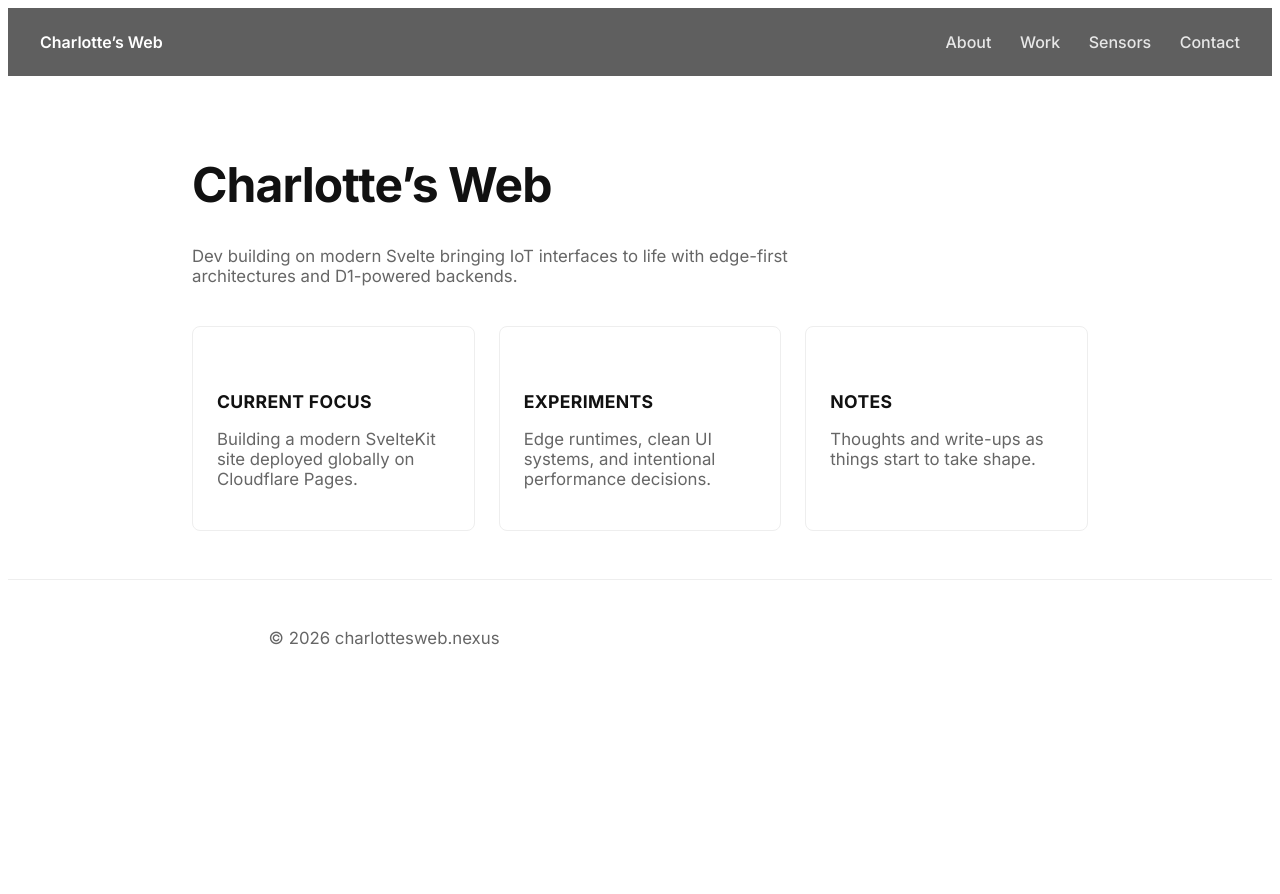
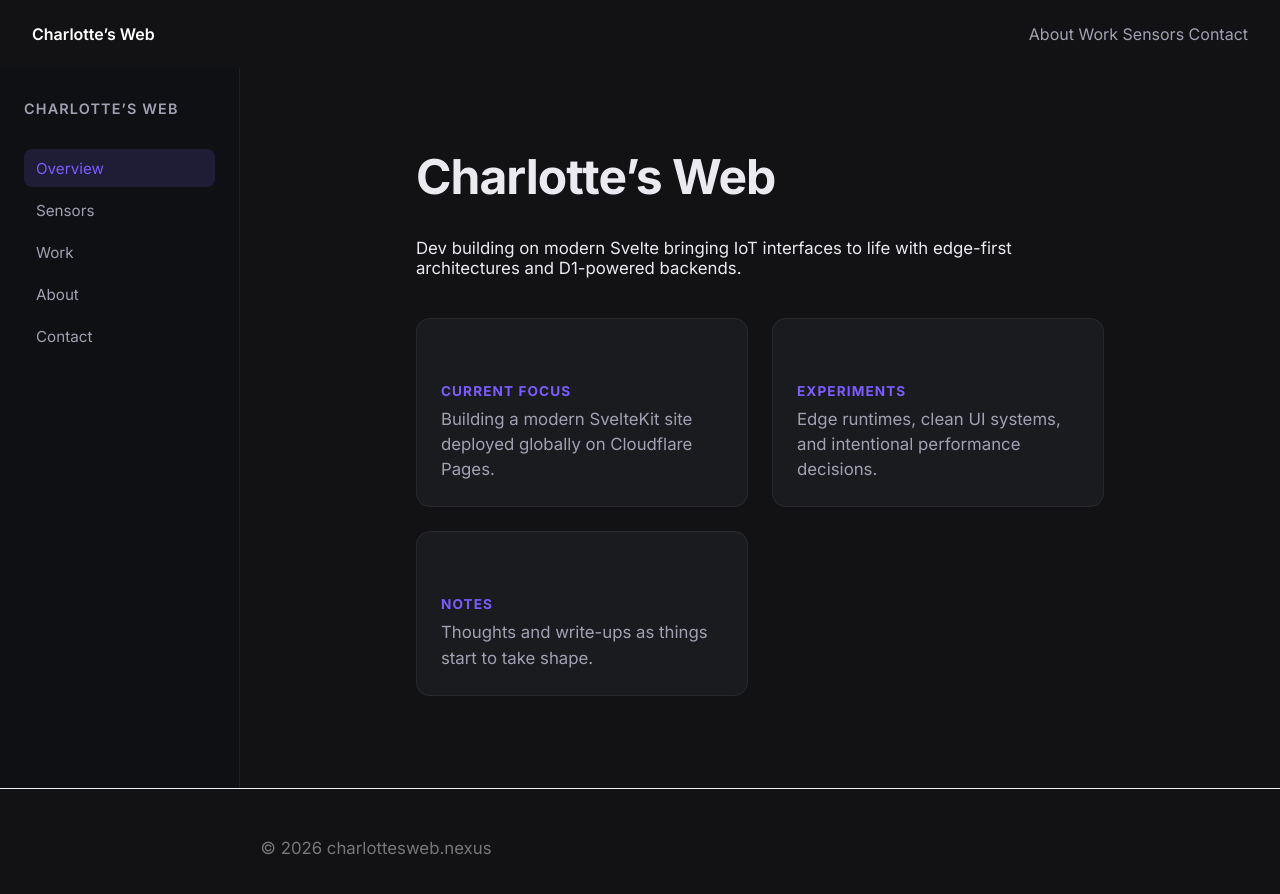
Before and after one commit to ChefSpongeBob/my-svelte-site, a SvelteKit app: page / in a window 1280 px wide. Shown: the top 894 px of the page. Before the commit the page ends 800 px from the top, so only its background shows below. Built offline with nearby package versions, Linux system fonts and the light colour scheme.

Commit message:
Style Sheets Update UI

```diff
--- a/src/app.css
+++ b/src/app.css
@@ -1,10 +1,17 @@
 :root {
-  --bg: #ffffff;
-  --text: #111111;
-  --muted: #666666;
-  --border: #e5e7eb;
-  --accent: #3b82f6;
+  --bg-main: #121214;
+  --bg-panel: #1a1b1f;
+  --bg-panel-hover: #22232a;
+
+  --text-primary: #eaeaf0;
+  --text-secondary: #a1a1b3;
+
+  --accent-purple: #7c5cff;
+  --accent-red: #e25555;
+
+  --border-subtle: rgba(255, 255, 255, 0.06);
 }
+
 
 [data-theme="dark"] {
   --bg: #0f172a;
@@ -19,9 +26,12 @@
 }
 
 body {
-  background: var(--bg);
-  color: var(--text);
+  margin: 0;
+  background: var(--bg-main);
+  color: var(--text-primary);
+  font-family: "Inter", system-ui, sans-serif;
 }
+
 
 h1 {
   font-size: clamp(2.2rem, 4vw, 3rem);
--- a/src/lib/Card.svelte
+++ b/src/lib/Card.svelte
@@ -9,23 +9,36 @@
 </article>
 
 <style>
- .card {
-  background: white;
-  border-radius: 8px;
+.card {
+  background: var(--bg-panel);
+  border-radius: 14px;
   padding: 1.5rem;
-  border: 1px solid #eee;
-  transition: transform 0.2s ease, box-shadow 0.2s ease;
+  border: 1px solid var(--border-subtle);
+  transition:
+    transform 0.25s ease,
+    background 0.25s ease,
+    box-shadow 0.25s ease;
 }
 
 .card:hover {
+  background: var(--bg-panel-hover);
   transform: translateY(-4px);
-  box-shadow: 0 12px 30px rgba(0, 0, 0, 0.08);
+  box-shadow: 0 20px 50px rgba(0, 0, 0, 0.45);
 }
 
-  h2 {
-  font-size: 1.1rem;
-  letter-spacing: 0.02em;
+h2 {
+  margin-bottom: 0.5rem;
+  font-size: 0.85rem;
+  letter-spacing: 0.08em;
   text-transform: uppercase;
+  color: var(--accent-purple);
 }
 
+p {
+  margin: 0;
+  color: var(--text-secondary);
+  line-height: 1.5;
+}
+
+
 </style>
--- a/src/routes/+layout.svelte
+++ b/src/routes/+layout.svelte
@@ -14,16 +14,71 @@
     </div>
   </nav>
 </header>
+<div class="app-shell">
+  <aside class="sidebar">
+    <div class="sidebar-title">Charlotte’s Web</div>
+
+    <nav class="sidebar-nav">
+      <a href="/" class="active">Overview</a>
+      <a href="/sensors">Sensors</a>
+      <a href="/work">Work</a>
+      <a href="/about">About</a>
+      <a href="/contact">Contact</a>
+    </nav>
+  </aside>
 
   <main class="content">
     <slot />
   </main>
+</div>
 
 <footer class="footer">
   <p>© {new Date().getFullYear()} charlottesweb.nexus</p>
 </footer>
 
 <style>
+  .app-shell {
+  display: flex;
+  min-height: calc(100vh - 80px);
+}
+
+.sidebar {
+  width: 240px;
+  background: #0f1013;
+  border-right: 1px solid var(--border-subtle);
+  padding: 2rem 1.5rem;
+}
+
+.sidebar-title {
+  font-weight: 600;
+  font-size: 0.9rem;
+  letter-spacing: 0.08em;
+  text-transform: uppercase;
+  color: var(--text-secondary);
+  margin-bottom: 2rem;
+}
+
+.sidebar-nav a {
+  display: block;
+  padding: 0.6rem 0.75rem;
+  margin-bottom: 0.25rem;
+  border-radius: 8px;
+  text-decoration: none;
+  color: var(--text-secondary);
+  font-size: 0.95rem;
+  transition: background 0.2s ease, color 0.2s ease;
+}
+
+.sidebar-nav a:hover {
+  background: rgba(255, 255, 255, 0.04);
+  color: var(--text-primary);
+}
+
+.sidebar-nav a.active {
+  background: rgba(124, 92, 255, 0.15);
+  color: var(--accent-purple);
+}
+
 .site-header {
   position: relative;
   padding: 1.5rem 2rem;
@@ -34,14 +89,8 @@
   z-index: 0;
 }
 .site-header::before {
-  content: "";
-  position: absolute;
-  inset: 0;
-  background: rgba(10, 10, 10, 0.65);
-  backdrop-filter: blur(2px);
-  z-index: -1;
+  background: rgba(5, 5, 8, 0.75);
 }
-
   .nav {
     position: relative;
     z-index: 1;
@@ -57,17 +106,13 @@
   }
 
   .links a {
-    margin-left: 1.5rem;
-    text-decoration: none;
-    color: rgba(255, 255, 255, 0.85);
-    font-weight: 500;
-    transition: color 0.2s ease, transform 0.2s ease;
+  color: var(--text-secondary);
 }
 
 .links a:hover {
-    color: white;
-    transform: translateY(-1px);
+  color: var(--accent-red);
 }
+
 
   .content {
     padding: 3rem 2rem;
```
Lines whose indentation alone changed are shown as unchanged.
